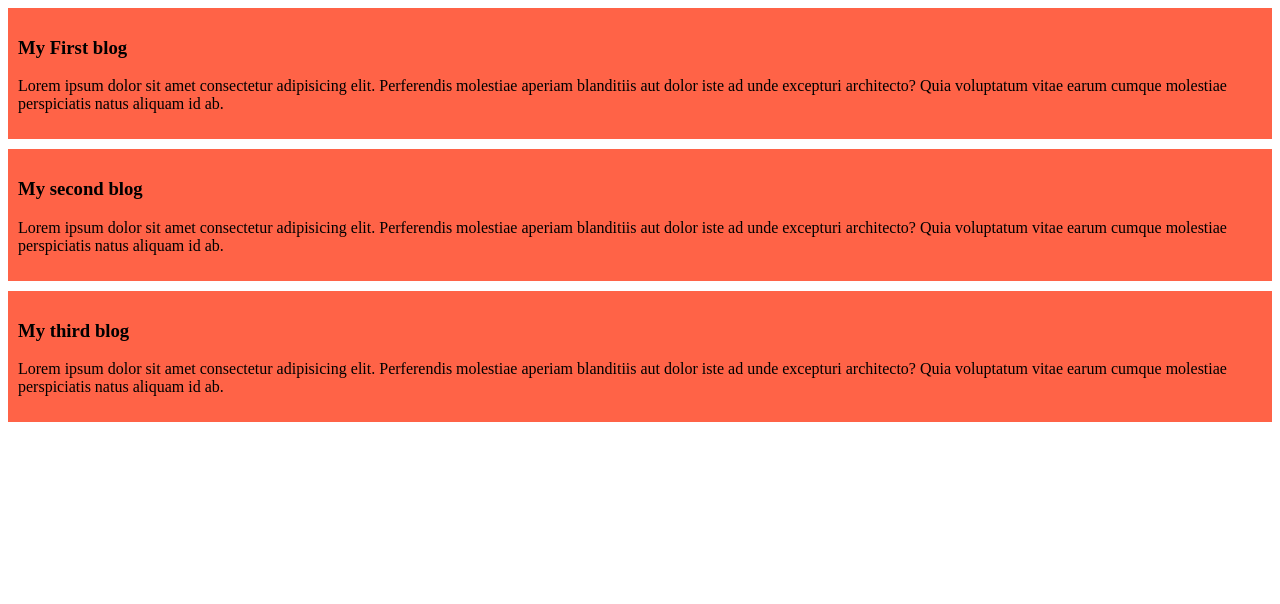
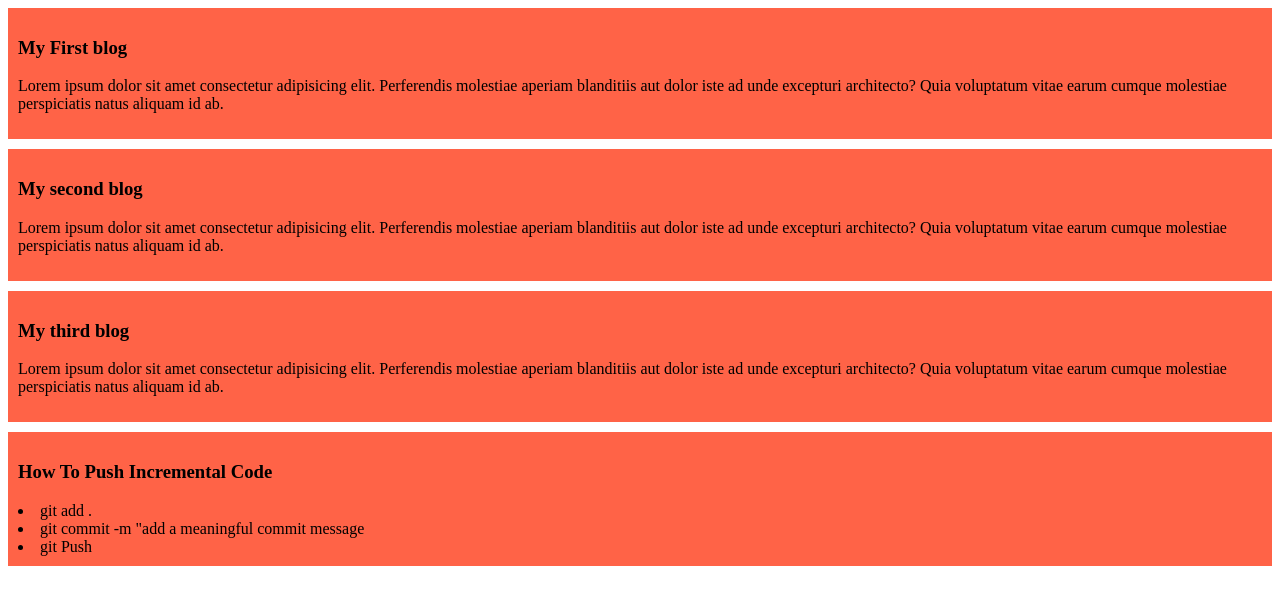
Before and after one commit to Amjadhossain01/my-simple-website, a plain HTML site: page index.html in a window 1280 px wide. Drawn offline with Linux system fonts and the light colour scheme.

Commit message:
addeded a list to push code

```diff
--- a/index.html
+++ b/index.html
@@ -19,5 +19,11 @@
         <h3>My third blog</h3>
         <p>Lorem ipsum dolor sit amet consectetur adipisicing elit. Perferendis molestiae aperiam blanditiis aut dolor iste ad unde excepturi architecto? Quia voluptatum vitae earum cumque molestiae perspiciatis natus aliquam id ab.</p>
     </div>
+    <div>
+        <h3>How To Push Incremental Code</h3>
+        <li>git add .</li>
+        <li>git commit -m "add a meaningful commit message</li>
+        <li>git Push</li>
+    </div>
 </body>
 </html>
```
